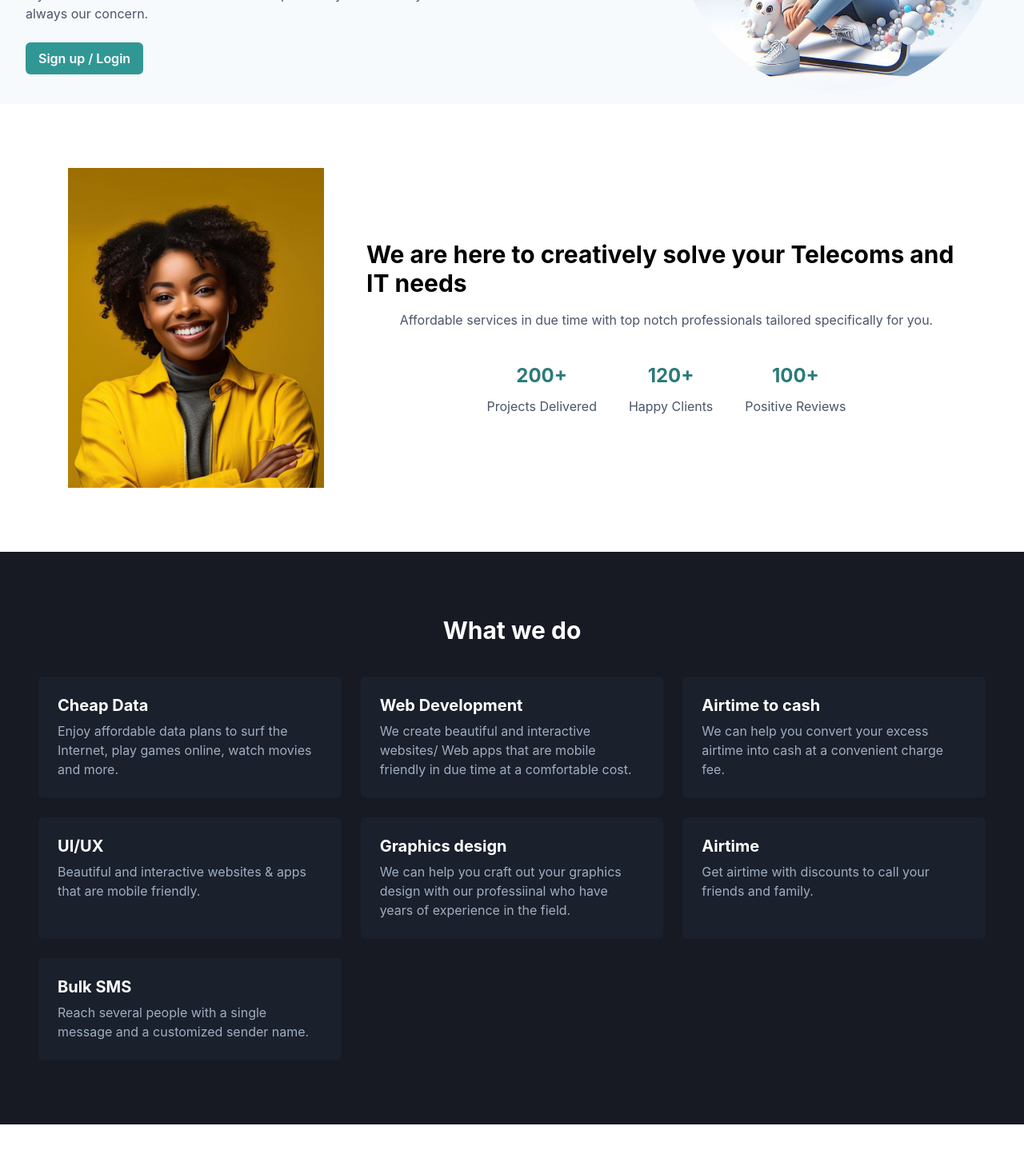
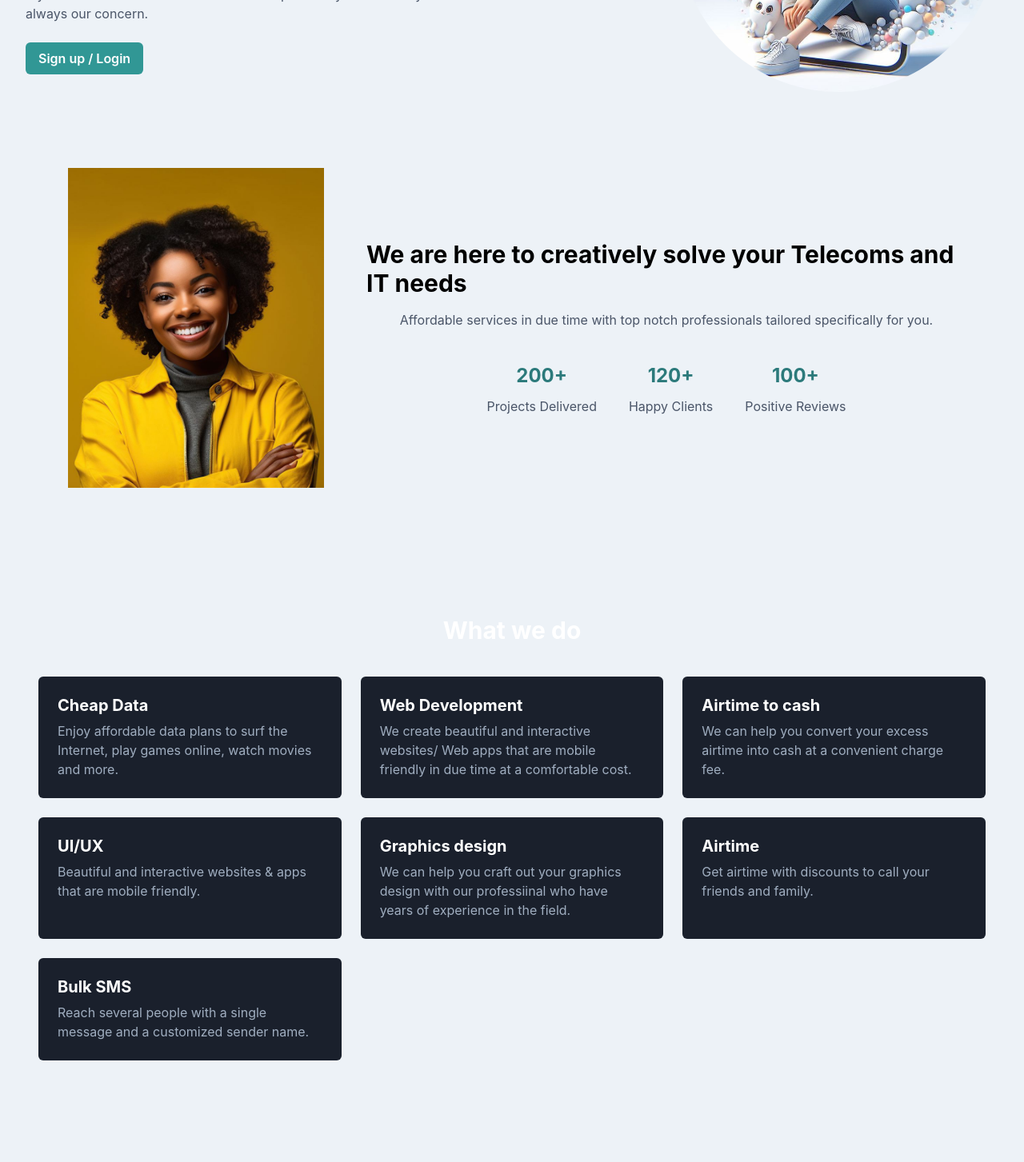
Before and after one commit to Mayor-Myles/Mylezic_Portal, a Next.js app: page / in a window 1280 px wide. Shown: the part 380-1833 px from the top of the page at 80% size. Built offline with nearby package versions, Linux system fonts and the light colour scheme; no server answers.

Commit message:
Update home.js

```diff
--- a/components/home.js
+++ b/components/home.js
@@ -141,7 +141,7 @@ const testimonials = [
   </script>
 </Head>
 
-    <Box bg="white">
+    <Box>
 
       {/* Header Section */}
       <Flex shadow="sm" position ="fixed" zIndex="999" top="0" bg="white" w="full" as="header" align="center" justify="space-between" py={4} px={2}>
@@ -191,7 +191,7 @@ const testimonials = [
       </Drawer>
 
       {/* Hero Section */}
-      <Box mt="5em" as="section" py={15} px={8} bg="gray.50">
+      <Box mt="5em" as="section" py={15} px={8} bgg="gray.50">
         <Flex direction={{ base: "column", md: "row" }} align="center">
           <VStack align="start" spacing={6} flex={1}>
             <Text color="teal.600" fontWeight="bold">Telecommunications & IT Solutions</Text>
@@ -212,7 +212,7 @@ const testimonials = [
       </Box>
 
       {/* About Us Section */}
-      <Box mx={[1,10]} as="section" py={20} px={8} bg="white">
+      <Box mx={[1,10]} as="section" py={20} px={8} bgg="white">
         <Flex direction={{ base: "column", md: "row" }} align="center">
           <Image
             src="avatar.jpeg"
@@ -245,7 +245,7 @@ const testimonials = [
       </Box>
 
       {/* Services Section */}
-      <Box as="section" py={20} px={8} bg="gray.900">
+      <Box as="section" py={20} px={8} bgg="gray.900">
         <Heading as="h3" size="lg" color="white" textAlign="center" mb={10}>
           What we do
         </Heading>
```
